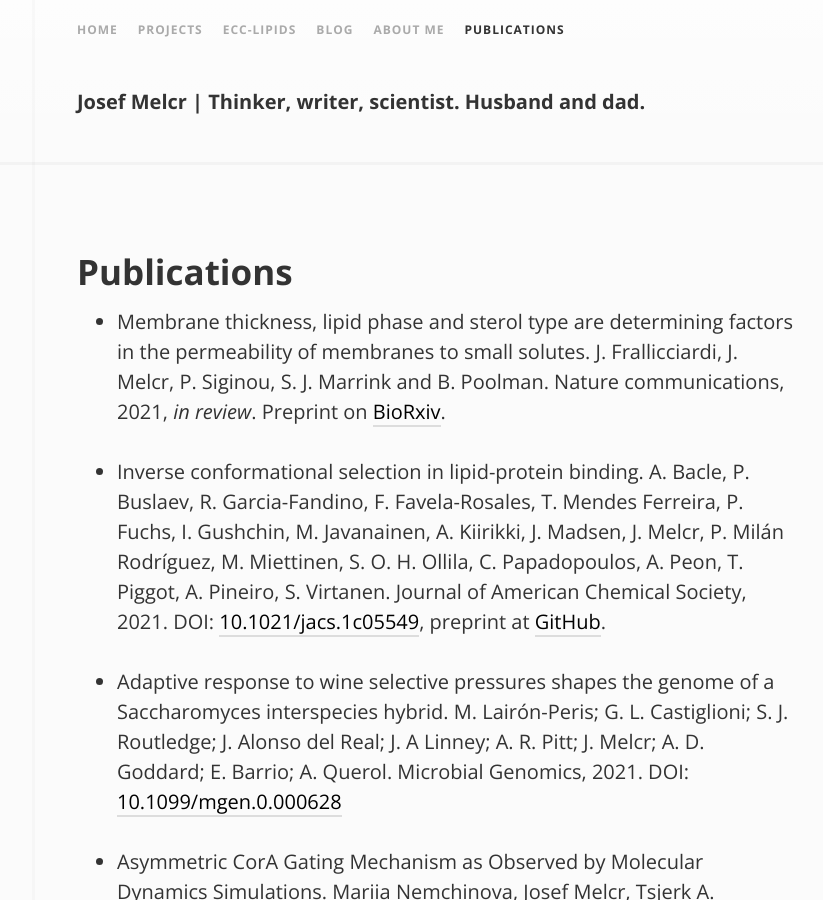
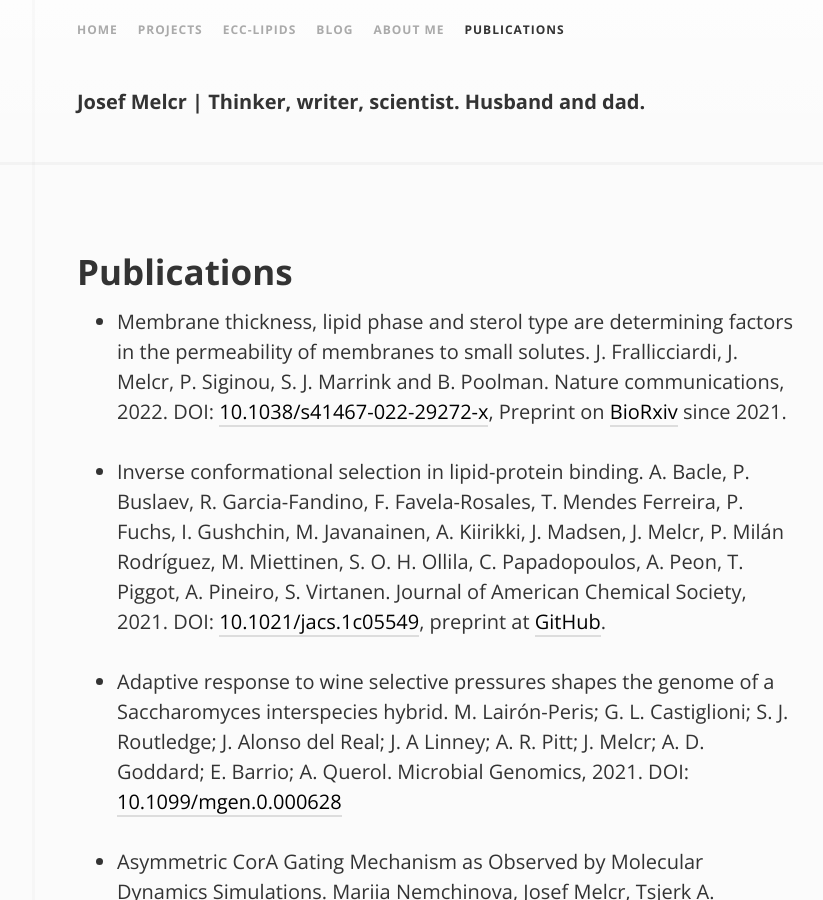
Before and after one commit to jmelcr/jmelcr.github.io, a Jekyll site: the page built from publications.md, in a window 1280 px wide and 900 px high. Shown: the whole window, without its empty margins (203-1026 px from the left). Built offline with Jekyll 4.4.1, drawn with Linux system fonts in a browser that asks for light colours; comment, search, counter and statistics services are not loaded.

```diff
--- a/publications.md
+++ b/publications.md
@@ -8,8 +8,9 @@ permalink: publications
 
 - Membrane thickness, lipid phase and sterol type are determining factors in the permeability of membranes to small solutes.
 J. Frallicciardi, J. Melcr, P. Siginou, S. J. Marrink and B. Poolman.
-Nature communications, 2021, *in review*.
-Preprint on [BioRxiv](https://www.biorxiv.org/content/10.1101/2021.07.16.452599v1).
+Nature communications, 2022.
+DOI: [10.1038/s41467-022-29272-x](https://doi.org/10.1038/s41467-022-29272-x),
+Preprint on [BioRxiv](https://www.biorxiv.org/content/10.1101/2021.07.16.452599v1) since 2021.
 
 - Inverse conformational selection in lipid-protein binding.
 A. Bacle, P. Buslaev, R. Garcia-Fandino, F. Favela-Rosales,
```
Also changed, not shown: _posts/2022-04-05-permeability-paper-published.md (added, +43 -0 lines).
